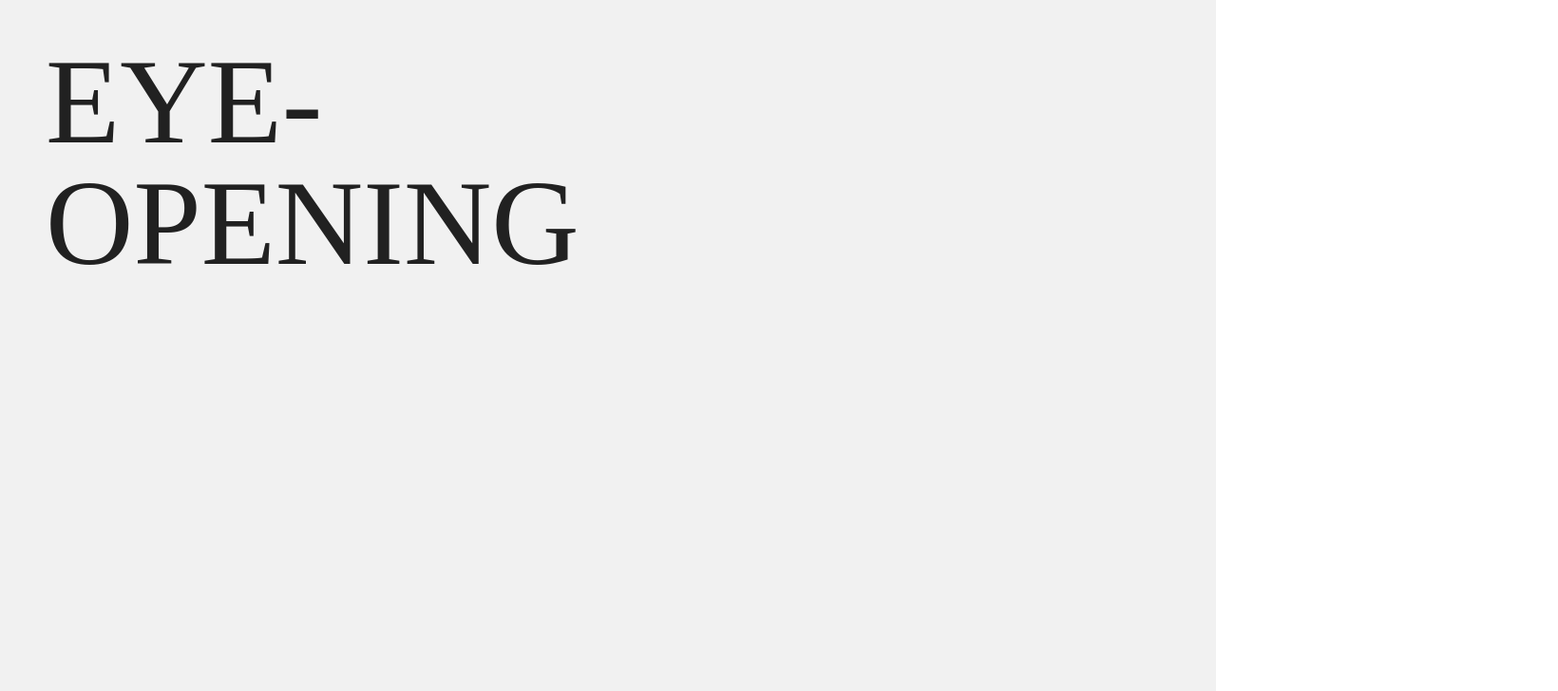
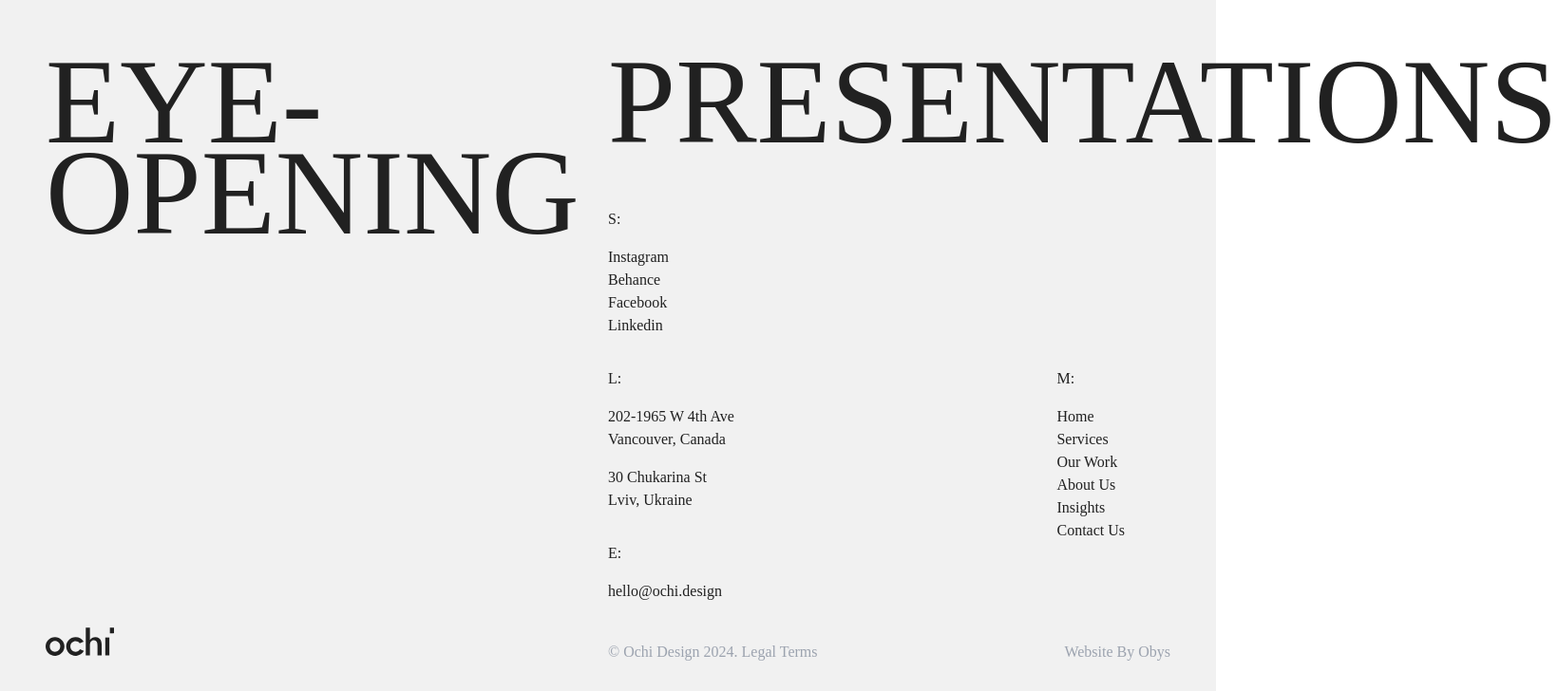
Before and after one commit to dinesh-saini814/OCHI-design-clone, a React (Vite) app: page / in a window 1280 px wide. Shown: the part 4720-5448 px from the top of the page at 95% size, 1640 px wide, since content can reach past the window. Built offline with nearby package versions, Linux system fonts and the light colour scheme.

Commit message:
added footer

```diff
--- a/src/components/Footer.jsx
+++ b/src/components/Footer.jsx
@@ -2,12 +2,108 @@
 
 function Footer() {
   return (
-    <div className="w-full h-screen ">
-      <div className="w-1/2 font-['Test_Founders_Grotesk_X_Condensed'] text-charcoal text-9xl p-12 leading-none">
-        <h1 className="">EYE-</h1>
-        <h1 className="">OPENING</h1>
+    <div className="w-full h-full flex font-['Test_Founders_Grotesk_X_Condensed']">
+      <div className="w-1/2 flex flex-col justify-between p-12 text-charcoal ">
+        <div className="heading">
+          <h1 className="text-9xl uppercase leading-none -mb-8">EYE-</h1>
+          <h1 className="text-9xl uppercase leading-none ">OPENING</h1>
+        </div>
+        <svg
+          width="72"
+          height="30"
+          viewBox="0 0 72 30"
+          fill="none"
+          xmlns="http://www.w3.org/2000/svg"
+        >
+          <path
+            d="M9.8393 10.2032C4.22951 10.3257 -0.0459221 14.7356 0.000372391 20.2752C0.0412204 25.3548 4.57808 30.3608 10.6862 29.9226C15.5145 29.5768 19.9015 25.4119 19.8525 20.0057C19.8035 14.5995 15.1904 10.0916 9.8393 10.2032ZM9.89649 25.7005C6.87101 25.7005 4.39834 23.1144 4.40924 19.9839C4.39525 19.2507 4.52792 18.522 4.79947 17.8407C5.07102 17.1594 5.47597 16.5392 5.99056 16.0164C6.50515 15.4937 7.11902 15.0789 7.79613 14.7966C8.47324 14.5142 9.19995 14.3698 9.93362 14.372C10.6673 14.3742 11.3931 14.5228 12.0686 14.8092C12.744 15.0956 13.3554 15.514 13.8668 16.0398C14.3783 16.5656 14.7796 17.1882 15.0471 17.8711C15.3146 18.554 15.4429 19.2834 15.4246 20.0166C15.4409 23.1008 12.9111 25.7059 9.88832 25.7005H9.89649Z"
+            fill="currentColor"
+          ></path>
+          <path
+            d="M62.8086 29.4855H67.1222V10.6372H62.8086V29.4855Z"
+            fill="currentColor"
+          ></path>
+          <path
+            d="M67.6816 0.172852V6.13439H71.5322C71.6738 6.13439 71.8046 6.13439 72.0006 6.11534V0.172852H67.6816Z"
+            fill="currentColor"
+          ></path>
+          <path
+            d="M31.5648 25.7016C28.5393 25.7016 26.0667 23.1156 26.0776 19.9851C26.0936 18.5291 26.6764 17.1366 27.7023 16.1029C28.7282 15.0692 30.1166 14.4757 31.573 14.4482C32.4198 14.4541 33.2537 14.6557 34.0095 15.0373C34.7654 15.4188 35.4227 15.97 35.9301 16.6477L40.0667 15.0144C38.2884 12.0853 35.0669 10.1145 31.4995 10.1989C25.8897 10.3214 21.6142 14.7313 21.6605 20.2709C21.7014 25.3505 26.2382 30.3565 32.3464 29.9183C33.9908 29.7803 35.5761 29.2408 36.9631 28.347C38.3501 27.4532 39.4963 26.2326 40.3009 24.7924L36.2542 22.9931C35.7705 23.8086 35.0851 24.486 34.2638 24.9604C33.4426 25.4347 32.5132 25.69 31.5648 25.7016Z"
+            fill="currentColor"
+          ></path>
+          <path
+            d="M52.4097 10.1387C51.2512 10.1119 50.1066 10.3947 49.0941 10.958C48.0816 11.5212 47.2379 12.3445 46.6501 13.3427V0.172852H42.293V29.4688H46.6501C46.6501 29.1721 46.6501 18.7816 46.6501 18.7816C46.6501 15.6946 47.8619 13.4352 50.8084 13.4352C54.6046 13.4352 54.6209 17.4178 54.6209 19.6962C54.6209 22.9165 54.6209 25.5189 54.6209 28.7393V29.4987H59.0271C59.0271 29.3708 59.0488 29.2728 59.0488 29.1721C59.0488 25.5108 59.0951 21.8522 59.0325 18.1909C58.9916 15.6538 58.5015 10.1387 52.4097 10.1387Z"
+            fill="currentColor"
+          ></path>
+        </svg>
       </div>
-      <div className="w-1/2 "></div>
+      <div className="w-1/2 text-charcoal ">
+        <h1 className="text-9xl py-12 leading-none">PRESENTATIONS</h1>
+        <div className="">
+          <div className="details flex flex-col font-['Neue_Montreal']">
+            {["S:", "Instagram", "Behance", "Facebook", "Linkedin"].map(
+              (item, index) => (
+                <a key={index} className={` ${index === 1 && "mt-4"}`}>
+                  {item}
+                </a>
+              )
+            )}
+          </div>
+          <div className="flex justify-between">
+            <div className="flex flex-col font-['Neue_Montreal'] mt-8 capitalize">
+              {[
+                "l:",
+                "202-1965 W 4th Ave",
+                "Vancouver, Canada",
+                "30 Chukarina St",
+                "Lviv, Ukraine",
+              ].map((item, index) => (
+                <a
+                  key={index}
+                  className={` ${index === 1 && "mt-4"} ${
+                    index === 3 && "mt-4"
+                  }`}
+                >
+                  {item}
+                </a>
+              ))}
+            </div>
+            <div className="flex flex-col font-['Neue_Montreal'] mt-8 capitalize px-24">
+              {[
+                "m:",
+                "Home",
+                "Services",
+                "Our work",
+                "About us",
+                "Insights",
+                "Contact us",
+              ].map((item, index) => (
+                <a key={index} className={` ${index === 1 && "mt-4"} `}>
+                  {item}
+                </a>
+              ))}
+            </div>
+          </div>
+          <div className="flex flex-col font-['Neue_Montreal']">
+            {["E:", "hello@ochi.design"].map((item, index) => (
+              <a
+                key={index}
+                className={` ${index === 1 && "mt-4"} ${index === 3 && "mt-4"}`}
+              >
+                {item}
+              </a>
+            ))}
+          </div>
+          <div className="flex justify-between py-10 text-gray-400">
+            <div className="flex flex-col font-['Neue_Montreal'] capitalize ">
+              © ochi design 2024. Legal Terms
+            </div>
+            <div className="flex flex-col font-['Neue_Montreal'] capitalize px-12">
+              Website by Obys
+            </div>
+          </div>
+        </div>
+      </div>
     </div>
   );
 }
```
